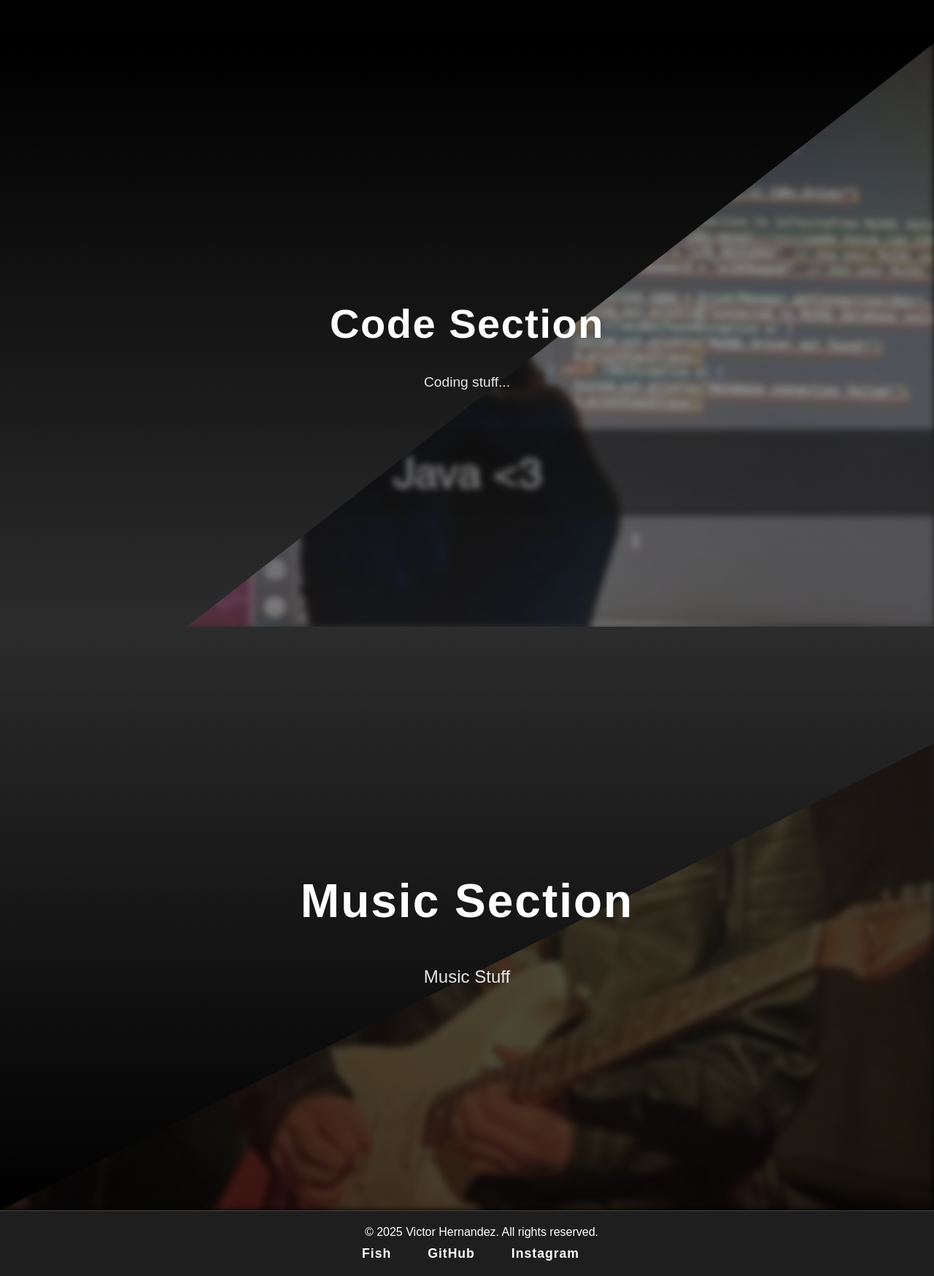
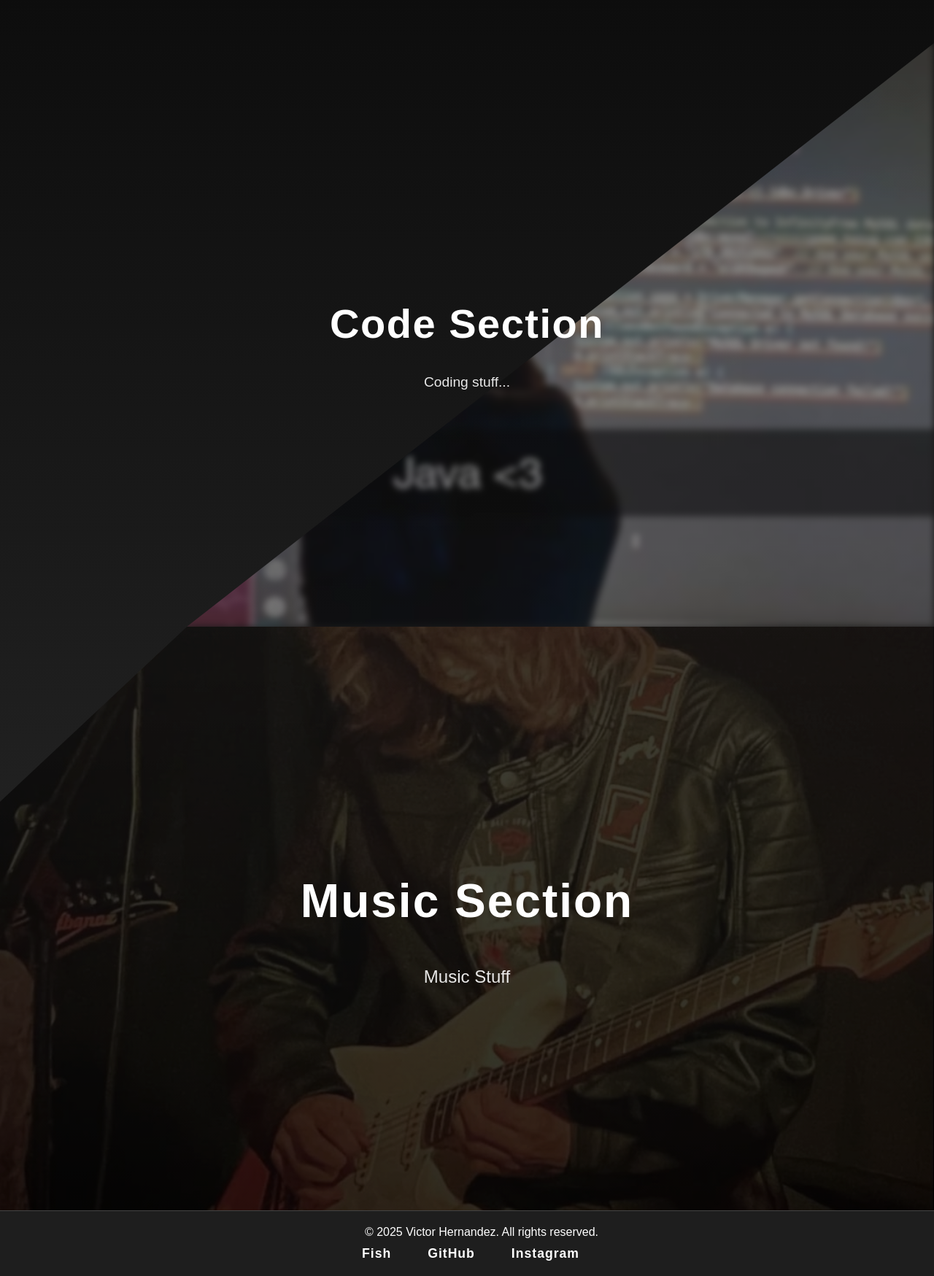
Before and after one commit to VicciHz/Portfolio, a React (Vite) app: page / in a window 1280 px wide. Shown: the part 741-2490 px from the top of the page at 73% size. Built offline with nearby package versions, Linux system fonts and the light colour scheme.

Commit message:
add MusicPage component; update styles for body and music sections; enhance Code component with animation effects; add react-router-dom dependency

```diff
--- a/package.json
+++ b/package.json
@@ -12,7 +12,8 @@
   "dependencies": {
     "framer-motion": "^12.5.0",
     "react": "^19.0.0",
-    "react-dom": "^19.0.0"
+    "react-dom": "^19.0.0",
+    "react-router-dom": "^7.4.0"
   },
   "devDependencies": {
     "@eslint/js": "^9.21.0",
--- a/src/css/code.css
+++ b/src/css/code.css
@@ -6,7 +6,7 @@
   align-items: center;
   justify-content: center;
   position: relative;
-  background: linear-gradient(to top, #2c2c2c, #000000);
+
   overflow: hidden;
 }
 
@@ -21,8 +21,9 @@
   background-repeat: no-repeat;
   opacity: 0.5;
   transition: opacity 0.5s ease-in-out, transform 0.5s ease-out;
+  filter: blur(5px);
   clip-path: polygon(20% 100%, 100% 0%, 100% 100%);
-  filter: blur(5px);
+
 }
 
 .code-section:hover::before {
--- a/src/css/hero.css
+++ b/src/css/hero.css
@@ -6,13 +6,11 @@
   align-items: center;
   justify-content: center;
   position: relative;
-  background: linear-gradient(to bottom, #2c2c2c, #000000);
   overflow: hidden;
   transition: background 0.5s ease-in-out;
 }
 
 .hero-section:hover {
-  background: linear-gradient(to bottom, #2c2c2c, #000000);
 }
 
 .hero-section::before {
@@ -20,7 +18,6 @@
   position: absolute;
   width: 100%;
   height: 100%;
-  background: linear-gradient(rgba(0, 0, 0, 0.6), rgba(0, 0, 0, 0.6));
   background-size: cover;
   background-position: center;
   background-repeat: no-repeat;
--- a/src/css/index.css
+++ b/src/css/index.css
@@ -2,6 +2,8 @@ body {
   margin: 0;
   padding: 0;
   font-family: Arial, sans-serif;
+  background: linear-gradient(to bottom, #2c2c2c, #000000);
+
 }
 
 .app-container {
--- a/src/css/music.css
+++ b/src/css/music.css
@@ -1,3 +1,6 @@
+body {
+  background: linear-gradient(to top, #2c2c2c, #000000);
+}
 .music-section {
   width: 100vw;
   height: 100vh;
@@ -9,15 +12,20 @@
   background: linear-gradient(to top, #000000, #2c2c2c);
   overflow: hidden;
   transition: background 0.5s ease-in-out;
+  clip-path: polygon(20% 0%, 100% 0%, 100% 100%, 0% 100%, 0% 30%);
+
 }
 
 .music-section:hover {
   background: linear-gradient(to bottom, #2c2c2c, #000000);
+
 }
 
 .music-section::before {
   content: "";
   position: absolute;
+  top: 0;
+  left: 0;
   width: 100%;
   height: 100%;
   background: linear-gradient(rgba(0, 0, 0, 0.6), rgba(0, 0, 0, 0.6)),
@@ -28,10 +36,10 @@
   opacity: 0.7;
   transition: opacity 0.5s ease-in-out, transform 0.8s ease-out;
   filter: brightness(70%);
-  clip-path: polygon(100% 100%, 0% 100%, 100% 20%);
+  z-index: 0;
+}
 
-  filter: blur(5px);
-}
+
 
 .music-section:hover::before {
   opacity: 0.85;
--- a/src/tabs/Code.tsx
+++ b/src/tabs/Code.tsx
@@ -6,6 +6,7 @@ const Code: React.FC = () => {
   return (
     <motion.div
       className="code-section"
+      id="code-section"
       initial={{ opacity: 0 }}
       animate={{ opacity: 1 }}
       exit={{ opacity: 0 }}
--- a/src/tabs/Music.tsx
+++ b/src/tabs/Music.tsx
@@ -2,7 +2,11 @@ import React from "react";
 import { motion } from "framer-motion";
 import '../css/music.css';
 
+
+
+
 const Music: React.FC = () => {
+
   return (
     <motion.div
       className="music-section"
@@ -11,6 +15,7 @@ const Music: React.FC = () => {
       animate={{ opacity: 1 }}
       exit={{ opacity: 0 }}
       transition={{ duration: 0.8, ease: "easeOut" }}
+
     >
       <motion.div
         className="music-content"
--- a/src/tabs/topbar.tsx
+++ b/src/tabs/topbar.tsx
@@ -5,7 +5,7 @@ const TopBar: React.FC = () => {
   return (
     <nav className="topbar">
       <div className="logo">
-        <a href="#hero-section">Victor Hernandez</a>
+        <a href="#">Victor Hernandez</a>
       </div>
       <div className="nav-buttons1">
         <a href="#">Home</a>
```
Also changed, not shown: src/pages/musicPage.tsx (added, +12 -0 lines), 2 other files (tests, documents, lock files or other folders).
